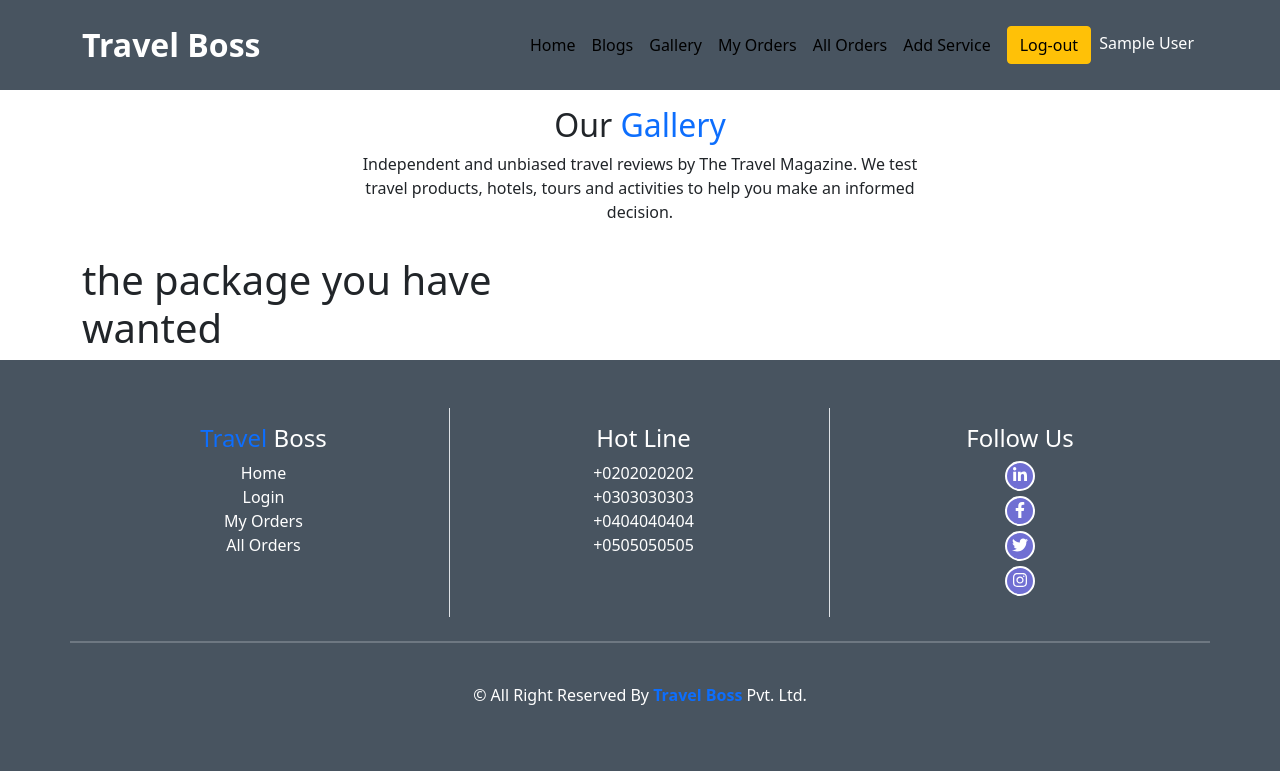
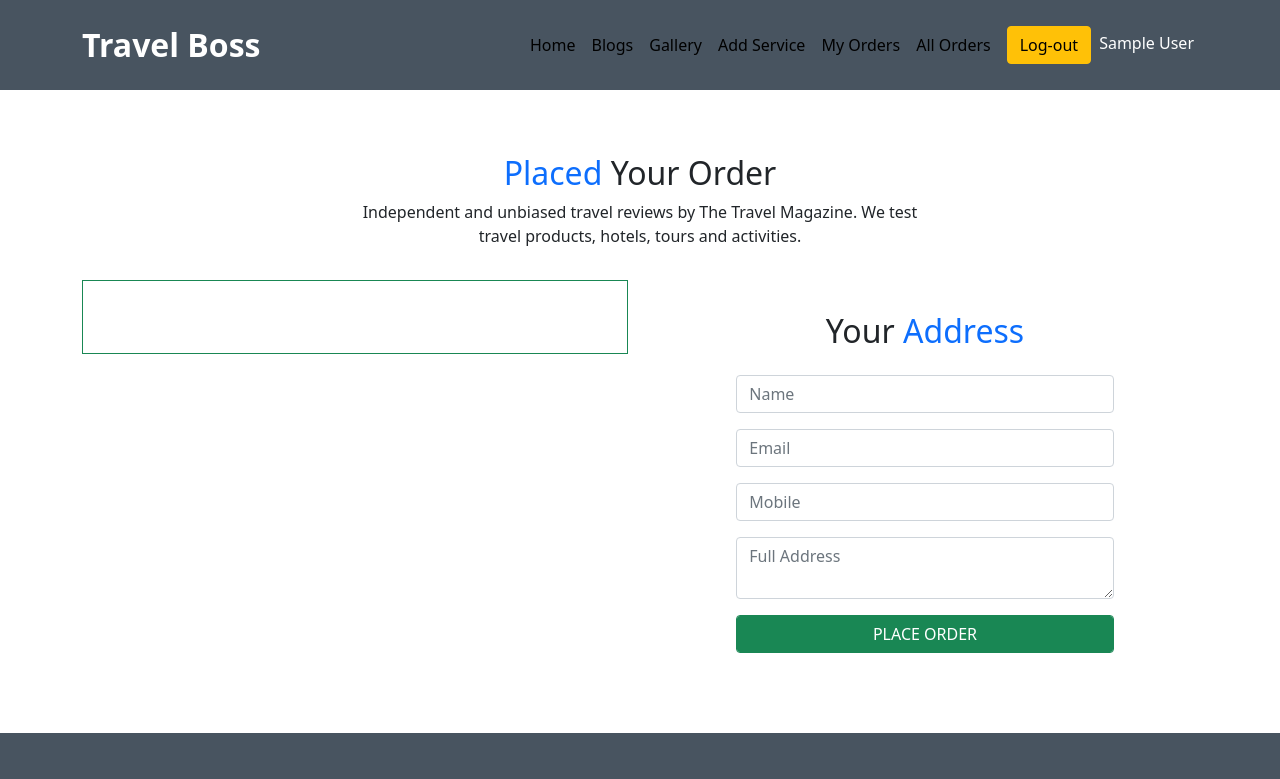
Before and after one commit to aburaihan8721/travel-boss-client, a React (Create React App) app: page /package/201 in a window 1280 px wide. Shown: the top 779 px of the page. Built offline with nearby package versions, Linux system fonts and the light colour scheme; no server answers; sample sign-in values are in the browser's storage.

Commit message:
one third done

```diff
--- a/package.json
+++ b/package.json
@@ -9,11 +9,13 @@
     "@testing-library/jest-dom": "^5.14.1",
     "@testing-library/react": "^11.2.7",
     "@testing-library/user-event": "^12.8.3",
+    "axios": "^0.24.0",
     "bootstrap": "^5.1.3",
     "firebase": "^9.2.0",
     "react": "^17.0.2",
     "react-bootstrap": "^2.0.0-rc.1",
     "react-dom": "^17.0.2",
+    "react-hook-form": "^7.18.0",
     "react-router-dom": "^5.3.0",
     "react-scripts": "4.0.3",
     "web-vitals": "^1.1.2"
--- a/public/fakeData.json
+++ /dev/null
@@ -1,54 +0,0 @@
-[
-  {
-    "id": "201",
-    "title": "Mumbai",
-    "shortDes": "Mumbai lies at the mouth of the Ulhas River on the western coast of India, in the coastal region known as the Konkan. It sits on Salsette Island .",
-    "price": "$100",
-    "image": "https://i.ibb.co/6Z0tvDQ/2-hp0-ONKl.jpg"
-  },
-
-  {
-    "id": "202",
-    "title": "Hawaii",
-    "shortDes": "Hawaii is a state in the Western United States located in the Pacific Ocean about 2,000 miles from the U.S. mainland. It is the only state outside North America.",
-    "price": "$130",
-
-    "image": "https://i.ibb.co/F3ydWGb/1-IAIh6-Jt.jpg"
-  },
-
-  {
-    "id": "203",
-    "title": "Sydney",
-    "shortDes": "Sydney, capital of New South Wales and one of Australia's largest cities, is best known for its harbourfront Sydney Opera House, with a distinctive sail-like design.",
-
-    "price": "$110",
-    "image": "https://i.ibb.co/GJ42tc3/3-l49h-Jcd.jpg"
-  },
-
-  {
-    "id": "204",
-    "title": "Paris",
-    "shortDes": "Paris, France's capital, is a major European city and a global center for art, fashion, gastronomy and culture. Its 19th-century cityscape is crisscrossed by . ",
-
-    "price": "$150",
-    "image": "https://i.ibb.co/qJ4t1gc/4-yc-QXnk9.jpg"
-  },
-
-  {
-    "id": "205",
-    "title": "Tokyo",
-    "shortDes": "Tokyo, Japan’s busy capital, mixes the ultramodern and the traditional, from neon-lit skyscrapers to historic temples. The opulent Meiji Shinto Shrine is known.",
-
-    "price": "$160",
-    "image": "https://i.ibb.co/kBfZZ6w/5-Wy-ZY7-BI.jpg"
-  },
-
-  {
-    "id": "206",
-    "title": "Egypt",
-    "shortDes": "Egypt, a country linking northeast Africa with the Middle East, dates to the time of the pharaohs. Millennia-old monuments sit along the fertile Nile River Valley. ",
-    "price": "$180",
-
-    "image": "https://i.ibb.co/ssCTmq5/6-4g-DCfx-M.jpg"
-  }
-]
--- a/src/App.js
+++ b/src/App.js
@@ -46,9 +46,9 @@ function App() {
               <ManageAllOrders />
             </Route>
 
-            <Route exact path="/addService">
+            <PrivateRoute exact path="/addService">
               <AddService />
-            </Route>
+            </PrivateRoute>
 
             <PrivateRoute exact path="/package/:id">
               <PlaceOrder />
--- a/src/components/include/MenuBar/MenuBar.js
+++ b/src/components/include/MenuBar/MenuBar.js
@@ -44,6 +44,12 @@ const MenuBar = () => {
                 </Link>
               </li>
 
+              <li className="nav-item">
+                <Link className="nav-link" to="/addService">
+                  Add Service
+                </Link>
+              </li>
+
               {user?.email && (
                 <li className="nav-item">
                   <Link className="nav-link" to="/myOrders">
@@ -56,14 +62,6 @@ const MenuBar = () => {
                 <li className="nav-item">
                   <Link className="nav-link" to="/allOrders">
                     All Orders
-                  </Link>
-                </li>
-              )}
-
-              {user?.email && (
-                <li className="nav-item">
-                  <Link className="nav-link" to="/addService">
-                    Add Service
                   </Link>
                 </li>
               )}
--- a/src/components/include/Packages/Packages.js
+++ b/src/components/include/Packages/Packages.js
@@ -6,7 +6,7 @@ const Packages = () => {
   const [packagesData, setPackagesData] = useState([]);
 
   useEffect(() => {
-    fetch(`/fakeData.json`)
+    fetch(`http://localhost:5000/packages`)
       .then((res) => res.json())
       .then((data) => setPackagesData(data));
   }, []);
@@ -30,7 +30,7 @@ const Packages = () => {
 
         <div className="row g-4">
           {packagesData.map((singlePackage) => (
-            <div className="col-md-4">
+            <div className="col-md-4" key={singlePackage._id}>
               <div className="single-package border p-2 shadow">
                 <div>
                   <img className="img-fluid" src={singlePackage.image} alt="img" />
@@ -39,7 +39,7 @@ const Packages = () => {
                 <p>{singlePackage.shortDes}</p>
                 <h5>{singlePackage.price}</h5>
 
-                <Link to={`/package/${singlePackage.id}`}>
+                <Link to={`/package/${singlePackage._id}`}>
                   <button className="btn btn-outline-info text-capitalize text-dark">book now</button>
                 </Link>
               </div>
--- a/src/components/pages/AddService/AddService.js
+++ b/src/components/pages/AddService/AddService.js
@@ -1,13 +1,42 @@
 import React from "react";
+import axios from "axios";
 import "./AddService.css";
+import { useForm } from "react-hook-form";
 
 const AddService = () => {
+  const { register, handleSubmit, reset } = useForm();
+  const onSubmit = (data) => {
+    console.log(data);
+
+    axios.post("http://localhost:5000/packages", data).then((res) => {
+      if (res.data.insertedId) {
+        alert("Data Added Successfully");
+        reset();
+      }
+    });
+  };
+
   return (
     <div className="section-margin py-5">
       <div className="container">
         <div className="row">
           <div className="col-md-12">
-            <h1>Add service is coming.....</h1>
+            <div className="w-50 mx-auto border border-info p-3">
+              <form onSubmit={handleSubmit(onSubmit)}>
+                <h2 className="text-center py-3">
+                  Add <span className="text-primary">Service</span>
+                </h2>
+                <input
+                  className="form-control mb-3"
+                  {...register("title", { required: true })}
+                  placeholder="Name"
+                />
+                <textarea className="form-control mb-3" {...register("shortDes")} placeholder="Description" />
+                <input className="form-control mb-3" {...register("price")} placeholder="Price" />
+                <input className="form-control mb-3" {...register("image")} placeholder="image" />
+                <input className="form-control mb-3 btn btn-success text-uppercase" type="submit" />
+              </form>
+            </div>
           </div>
         </div>
       </div>
--- a/src/components/pages/PlaceOrder/PlaceOrder.js
+++ b/src/components/pages/PlaceOrder/PlaceOrder.js
@@ -1,31 +1,44 @@
 import React, { useEffect, useState } from "react";
 import { useParams } from "react-router-dom";
+import { useForm } from "react-hook-form";
+
 import "./PlaceOrder.css";
 
 const PlaceOrder = () => {
-  const [packagesData, setPackagesData] = useState([]);
+  const [singlePackage, setSinglePackage] = useState({});
+  const { register, handleSubmit } = useForm();
+  const { id } = useParams();
+  const onSubmit = (data) => console.log(data);
 
-  const { id } = useParams();
-  const matchedItem = packagesData?.find((singlePackage) => singlePackage.id === id);
+  // console.log(id);
 
   useEffect(() => {
-    fetch(`/fakeData.json`)
-      .then((res) => res.json())
-      .then((data) => setPackagesData(data));
+    fetch(`http://localhost:5000/packages/${id}`)
+      .then((res) => {
+        if (!res.ok) {
+          throw new Error(res.statusText);
+        }
+        return res.json();
+      })
+
+      .then((data) => setSinglePackage(data))
+      .catch((err) => {
+        console.log(err);
+      });
   }, []);
 
   return (
-    <div className="section-margin">
+    <div className="section-margin py-5">
       <div className="container">
         <div className="row">
           <div className="col-md-12">
             <div className="w-50 mx-auto text-center py-3">
               <h2>
-                Our <span className="text-primary">Gallery</span>
+                <span className="text-primary"> Placed</span> Your Order
               </h2>
               <p>
                 Independent and unbiased travel reviews by The Travel Magazine. We test travel products, hotels,
-                tours and activities to help you make an informed decision.
+                tours and activities.
               </p>
             </div>
           </div>
@@ -33,8 +46,34 @@ const PlaceOrder = () => {
 
         <div className="row">
           <div className="col-md-6">
-            <div>
-              <h1>the package you have wanted</h1>
+            <div className="border border-success p-3">
+              <div>
+                <img className="img-fluid" src={singlePackage.image} alt="" />
+              </div>
+              <h4>{singlePackage.title}</h4>
+              <p>{singlePackage.shortDes}</p>
+              <h5>{singlePackage.price}</h5>
+            </div>
+          </div>
+
+          <div className="col-md-6">
+            <div className="w-75 mx-auto p-3">
+              <form onSubmit={handleSubmit(onSubmit)}>
+                <h2 className="text-center py-3">
+                  Your <span className="text-primary">Address</span>
+                </h2>
+                <input
+                  className="form-control mb-3"
+                  {...register("name", { required: true })}
+                  placeholder="Name"
+                />
+                <input className="form-control mb-3" {...register("email")} placeholder="Email" />
+                <input className="form-control mb-3" {...register("mobile")} placeholder="Mobile" />
+                <textarea className="form-control mb-3" {...register("fullAddress")} placeholder="Full Address" />
+                <button className="form-control mb-3 btn btn-success text-uppercase" type="submit">
+                  Place Order
+                </button>
+              </form>
             </div>
           </div>
         </div>
```
Also changed, not shown: 2 other files (tests, documents, lock files or other folders).
